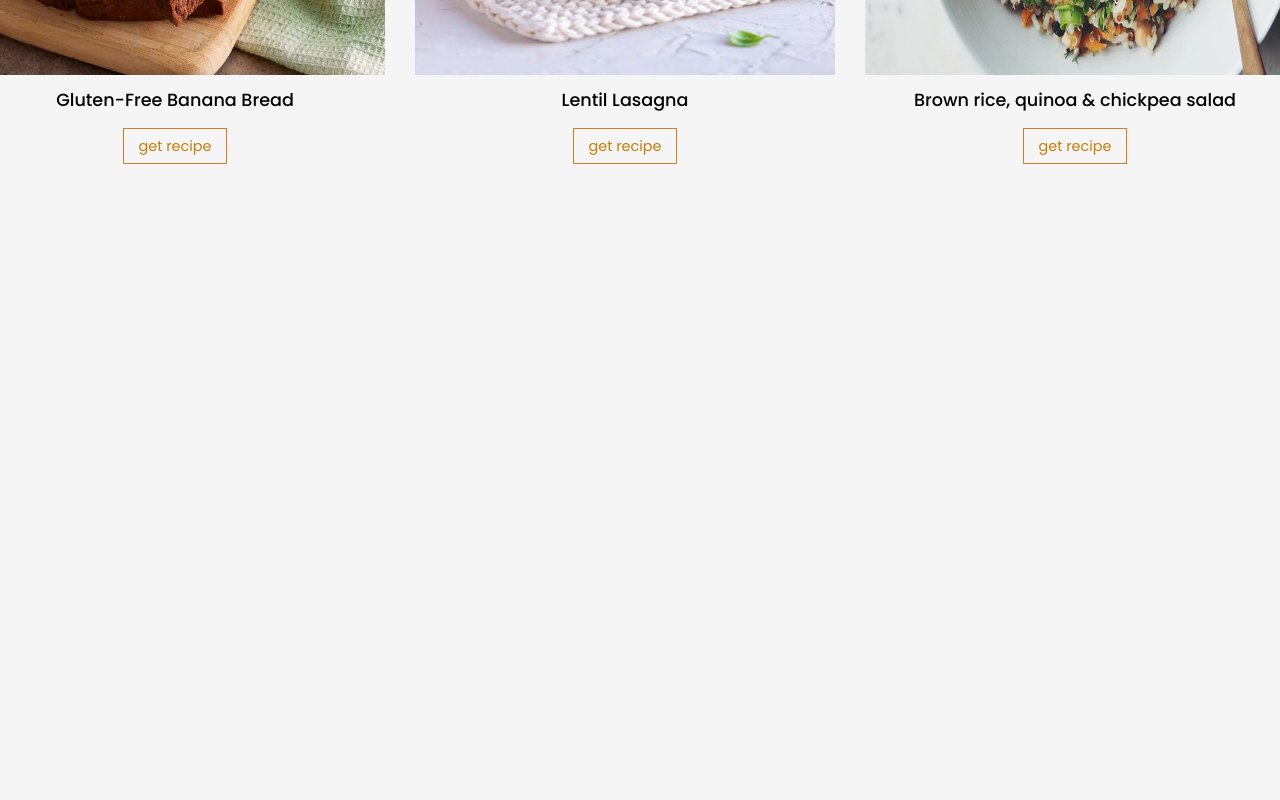
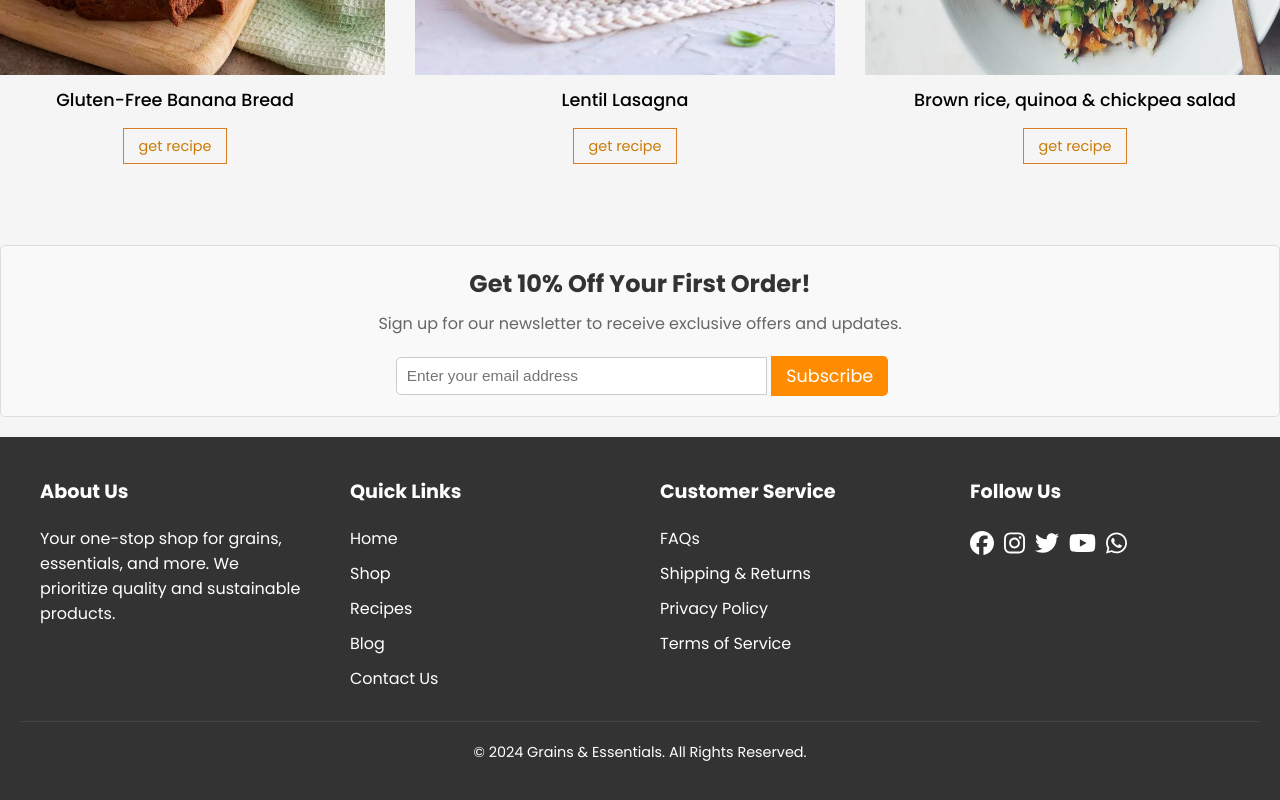
Before and after one commit to menoo-o/Grains-and-Essentials, a React (Vite) app: page / in a window 1280 px wide. Shown: the part 4000-4800 px from the top of the page. Before the commit the page ends 4225 px from the top, so only its background shows below. Built offline with nearby package versions, Linux system fonts and the light colour scheme.

Commit message:
footer added

```diff
--- a/src/App.css
+++ b/src/App.css
@@ -379,7 +379,132 @@
   padding: 7px 15px;
 }
 
+/* Subscribe */
+/* Subscribe.css */
 
+.subscribe-container {
+  background-color: #f9f9f9;
+  border: 1px solid #ddd;
+  border-radius: 5px;
+  padding: 20px;
+  text-align: center;
+  max-width: 100%;
+  margin: 20px auto;
+}
+
+.subscribe-container h2 {
+  font-size: 24px;
+  color: #333;
+  margin-bottom: 10px;
+}
+
+.subscribe-container p {
+  font-size: 16px;
+  color: #666;
+  margin-bottom: 20px;
+}
+
+.subscribe-form {
+  display: flex;
+  justify-content: center;
+  align-items: center;
+}
+
+.subscribe-input {
+  padding: 10px;
+  margin: 0px 4px;
+  font-size: 14px;
+  border: 1px solid #ccc;
+  border-radius: 5px 0 0 5px;
+  width: 30%;
+}
+
+.subscribe-input::placeholder{
+  font-family: inherit;
+  font-size: 1.1em;
+}
+
+.subscribe-button {
+  padding: 7px 15px;
+  font-size: 1.1rem;
+  background-color: #ff8c00;
+  color: #fff;
+  border: none;
+  border-radius: 0 5px 5px 0;
+  cursor: pointer;
+  font-family: inherit;
+}
+
+.subscribe-button:hover {
+  background-color: #ff7a00;
+}
+
+
+/* FOOTER */
+.footer-container {
+  background-color: #333;
+  color: #fff;
+  padding: 40px 20px;
+}
+
+.footer-top {
+  display: flex;
+  justify-content: space-between;
+  flex-wrap: wrap;
+  border-bottom: 1px solid #444;
+  padding-bottom: 20px;
+}
+
+.footer-section {
+  flex: 1;
+  margin: 0 20px;
+  min-width: 200px;
+}
+
+.footer-section h3 {
+  margin-bottom: 20px;
+  font-size: 1.2em;
+}
+
+.footer-section ul {
+  list-style: none;
+  padding: 0;
+}
+
+.footer-section ul li {
+  margin-bottom: 10px;
+}
+
+.footer-section ul li a {
+  color: #fff;
+  text-decoration: none;
+  transition: color 0.3s;
+}
+
+.footer-section ul li a:hover {
+  color: #f0a500; /* Orangey highlight color */
+}
+
+.social-icons {
+  display: flex;
+  gap: 10px;
+}
+
+.social-icons a {
+  color: #fff;
+  font-size: 1.5em;
+  transition: color 0.3s;
+}
+
+.social-icons a:hover {
+  color: #f0a500; /* Orangey highlight color */
+}
+
+.footer-bottom {
+  text-align: center;
+  margin-top: 20px;
+  font-size: 0.9em;
+}
 
 
 
@@ -626,6 +751,7 @@
     .recipe-container, .read{
       grid-template-columns: repeat(1, 380px);
       grid-template-rows: 1fr 1fr 1fr;
+
     }
     .article, .blog{
       display: flex;
@@ -633,7 +759,8 @@
       align-items: center;
       flex-direction: column;
       width: 380px;
-      height: 450px;
+      height: 420px;
+
     }
     .article img{
       width: 350px;
@@ -651,6 +778,20 @@
       padding: 5px 9px;
     }
 
+    /* subscribe-container */
+    .subscribe-container{
+      position: absolute;
+      bottom: 0;
+      width: 100%;
+    }
+    /* footer */
+    .footer-container {
+      position: absolute;
+      bottom: 0;
+      width: 100%;
+    }
+
+
 
 
 
--- a/src/App.jsx
+++ b/src/App.jsx
@@ -5,6 +5,8 @@ import Categories from "./Components/Categories"
 import NewArrivals from "./Components/NewArrivals"
 import SaleItems from "./Components/SaleItem"
 import Recipes from "./Components/Recipes"
+import Subscribe from "./Components/Subscribe"
+import Footer from "./Components/Footer"
 
 import './App.css'
 
@@ -20,9 +22,7 @@ return (
       <NewArrivals />
       <SaleItems />
       <Recipes />
-
-
-
+      <Footer />
 
   </>
 
--- /dev/null
+++ b/src/Components/Footer.jsx
@@ -0,0 +1,58 @@
+import '../App.css'; //
+import Subscribe from './Subscribe';
+import { FontAwesomeIcon } from '@fortawesome/react-fontawesome';
+import { faFacebook, faInstagram, faTwitter, faYoutube, faWhatsapp } from '@fortawesome/free-brands-svg-icons'; // Use `@fortawesome/free-brands-svg-icons` for brand icons
+
+const Footer = () => {
+  return (
+    <>
+        <footer>
+        <Subscribe />
+        <div className='footer-container'>
+          <div className='footer-top'>
+            <div className='footer-section'>
+              <h3>About Us</h3>
+              <p>Your one-stop shop for grains, essentials, and more. We prioritize quality and sustainable products.</p>
+            </div>
+            <div className='footer-section'>
+              <h3>Quick Links</h3>
+              <ul>
+                <li><a href="#">Home</a></li>
+                <li><a href="#">Shop</a></li>
+                <li><a href="#">Recipes</a></li>
+                <li><a href="#">Blog</a></li>
+                <li><a href="#">Contact Us</a></li>
+              </ul>
+            </div>
+            <div className='footer-section'>
+              <h3>Customer Service</h3>
+              <ul>
+                <li><a href="#">FAQs</a></li>
+                <li><a href="#">Shipping & Returns</a></li>
+                <li><a href="#">Privacy Policy</a></li>
+                <li><a href="#">Terms of Service</a></li>
+              </ul>
+            </div>
+            <div className='footer-section'>
+              <h3>Follow Us</h3>
+              <div className='social-icons'>
+                <a href="#"><FontAwesomeIcon icon={faFacebook} /></a>
+                <a href="#"><FontAwesomeIcon icon={faInstagram} /></a>
+                <a href="#"><FontAwesomeIcon icon={faTwitter} /></a>
+                <a href="#"><FontAwesomeIcon icon={faYoutube} /></a>
+                <a href="#"><FontAwesomeIcon icon={faWhatsapp} /></a>
+              </div>
+            </div>
+          </div>
+
+          <div className='footer-bottom'>
+            <p>&copy; 2024 Grains & Essentials. All Rights Reserved.</p>
+          </div>
+        </div>
+        </footer>
+
+    </>
+  );
+};
+
+export default Footer;
--- /dev/null
+++ b/src/Components/Subscribe.jsx
@@ -0,0 +1,22 @@
+import React from 'react';
+import '../App.css';
+
+const Subscribe = () => {
+  return (
+    <div className="subscribe-container">
+      <h2>Get 10% Off Your First Order!</h2>
+      <p>Sign up for our newsletter to receive exclusive offers and updates.</p>
+      <form className="subscribe-form">
+        <input
+          type="email"
+          placeholder="Enter your email address"
+          className="subscribe-input"
+          required
+        />
+        <button type="submit" className="subscribe-button">Subscribe</button>
+      </form>
+    </div>
+  );
+}
+
+export default Subscribe;
--- a/src/index.css
+++ b/src/index.css
@@ -16,9 +16,11 @@
 
   body {
     font-family: var(--font-family-base);
+    position: relative;
     margin: 0;
     padding: 0;
     background-color: #f5f5f5;
     font-weight: 400;
     font-style: normal;
+
   }
```
